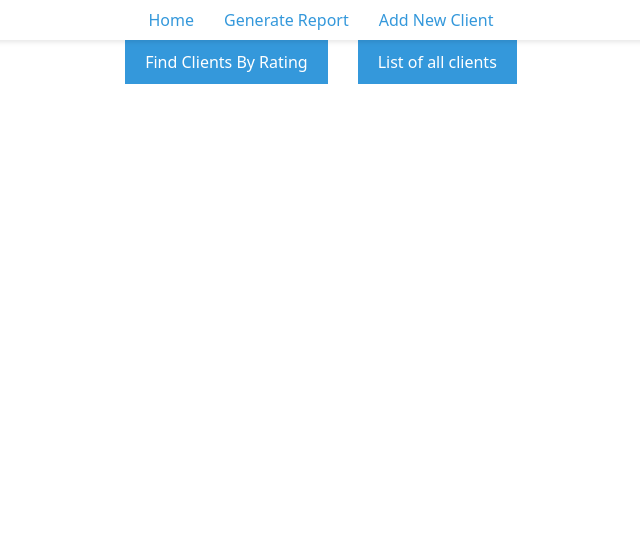
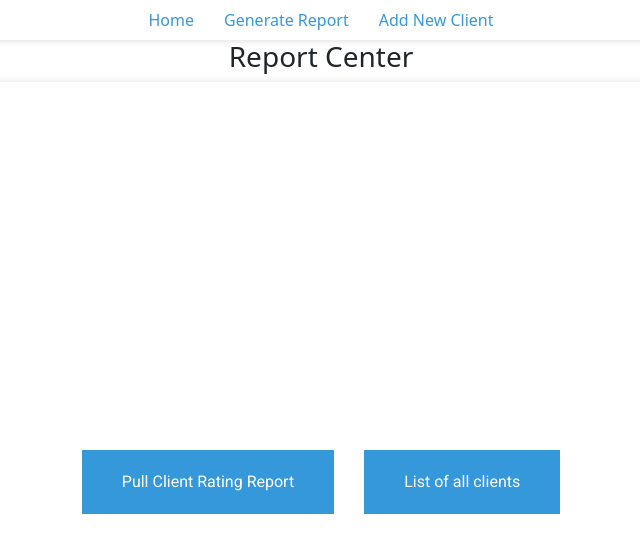
Before and after one commit to AveryCS/clientcal-react-app, a React (Vite) app: page /create-report in a window 1280 px wide. Shown: the top 552 px of the page, without its empty margins (319-959 px from the left). Built offline with nearby package versions, Linux system fonts and the light colour scheme.

Commit message:
End of day changes cob

```diff
--- /dev/null
+++ b/src/components/ClientRatingReportView.css
@@ -0,0 +1,19 @@
+.report-container{
+    display: flex;
+    flex-direction: column;
+    align-items: center;
+    justify-content: center;
+    height: 50vh;
+    background-color: #2E8BC0;
+    color: white;
+    font-family: 'Roboto', sans-serif;
+    padding: 20px;
+    box-shadow: 0 0 10px rgba(0, 0, 0, 0.1);
+    border-radius: 10px;
+}
+
+@media (max-width: 768px) {
+    .report-container {
+      padding: 20px;
+    }
+}
--- a/src/components/ClientRatingReportView.tsx
+++ b/src/components/ClientRatingReportView.tsx
@@ -1,4 +1,6 @@
 import React, { useState, useEffect } from 'react';
+import NavBar from './NavBar';
+import './ClientRatingReportView.css';
 
 interface Client {
   id: number;
@@ -71,7 +73,11 @@ const ClientRatingReportView: React.FC = () => {
   };
 
   return (
+
     <div>
+       <NavBar />
+      <div className="report-container">
+
       <h2>Client Rating Report</h2>
       <label>
         Select Rating:
@@ -103,6 +109,7 @@ const ClientRatingReportView: React.FC = () => {
       <button onClick={handlePrintReport}>Print Report</button>
       <button onClick={handleDownloadReport}>Download Report</button>
     </div>
+    </div>
   );
 };
 
--- /dev/null
+++ b/src/components/CreateReportView.css
@@ -0,0 +1,24 @@
+.report-buttons-container{
+    display: flex;
+    flex-direction: row;
+    /* align-items: center; */
+    /* justify-content: center; */
+    height: 100vh;
+    background-color:white ;
+    color:#2E8BC0 ;
+    font-family: 'Roboto', sans-serif;
+    padding: 20px;
+    box-shadow: 0 0 10px rgba(0, 0, 0, 0.1);
+    border-radius: 10px;
+
+}
+
+.report-button{
+    padding: 80px;
+}
+.report-center{
+    display: flex;
+    justify-content: center;
+
+
+}
--- a/src/components/CreateReportView.tsx
+++ b/src/components/CreateReportView.tsx
@@ -3,6 +3,7 @@ import StyledButton from './styledcomponents/StyledButton';
 import { Link } from 'react-router-dom';
 import { ButtonContainer } from './styledcomponents/HomeViewStyles';
 import NavBar from './NavBar';
+import './CreateReportView.css';
 
 interface Client {
   id: number;
@@ -17,18 +18,19 @@ interface Client {
 const CreateReportView: React.FC = () => {
 
   return (
-    <div><NavBar />
-    <ButtonContainer>
+    <div className= "create-report-nav-bar"><NavBar />
+    <h3 className="report-center">Report Center</h3>
+    <ButtonContainer className="report-buttons-container">
         {/* Link to Add New Client */}
         <Link to="/client-rating-report">
           <div className="box"></div>
-          <StyledButton>Find Clients By Rating</StyledButton>
+          <StyledButton className="report-button">Pull Client Rating Report</StyledButton>
         </Link>
 
         {/* Link to Generate Report */}
         <Link to="/all-clients-report">
           <div className="box"></div>
-          <StyledButton>List of all clients</StyledButton>
+          <StyledButton className="report-button">List of all clients</StyledButton>
         </Link>
       </ButtonContainer>
       </div>
--- a/src/components/NavBar.css
+++ b/src/components/NavBar.css
@@ -2,10 +2,14 @@
 .navbar {
     display: flex;
     justify-content: center;
-    background-color: #ffffff;
+    background-color: hsl(0, 0%, 100%);
     padding: 10px;
+
     box-shadow: 0 2px 5px rgba(0, 0, 0, 0.1);
   }
+  /* .navbar-links{
+    padding-bottom: 30px;
+  } */
 
   .navbar a {
     color: #3498db;
--- a/src/components/SingleClientView.css
+++ b/src/components/SingleClientView.css
@@ -1,5 +1,3 @@
-/* SingleClientView.css */
-
 .single-client-view {
     display: flex;
     flex-direction: column;
@@ -7,10 +5,21 @@
     margin: 20px;
   }
 
+  .editable-fields-container {
+    display: flex;
+    flex-direction: column;
+    align-items: center;
+  }
+
+  .row-container {
+    display: flex;
+    align-items: center;
+    margin-bottom: 10px;
+  }
+
   .editable-field {
     display: flex;
     align-items: center;
-    margin-bottom: 10px;
   }
 
   .label {
--- a/src/components/SingleClientView.tsx
+++ b/src/components/SingleClientView.tsx
@@ -55,6 +55,7 @@
 
 // export default SingleClientView;
 //------
+// SingleClientView.tsx
 import React, { useEffect, useState } from 'react';
 import { useParams } from 'react-router-dom';
 import NavBar from './NavBar';
@@ -153,12 +154,14 @@ const SingleClientView: React.FC = () => {
   };
 
   return (
+    <div>
+      <NavBar />
       <div className="single-client-view">
-      <NavBar />
         <h2>{client?.name}'s Profile</h2>
         <p>Client Rating: {client?.clientRating}</p>
         <div className="editable-fields-container">
           <div className="editable-field">
+            <div className="fields-container">
               <div className="label">Hours Booked Per Year:</div>
               {editMode.hoursBookedPerYear ? (
                 <div className="input-container">
@@ -223,8 +226,10 @@ const SingleClientView: React.FC = () => {
             </div>
           </div>
           <p>Email: {client?.email}</p>
+        </div>
         {error && <p className="error-message">{error}</p>}
         {successMessage && <p className="success-message">{successMessage}</p>}
+      </div>
     </div>
   );
 };
--- a/src/components/styledcomponents/StyledButton.tsx
+++ b/src/components/styledcomponents/StyledButton.tsx
@@ -2,7 +2,7 @@
 import styled from 'styled-components';
 
 const StyledButton = styled.button`
-  padding: 10px 20px;
+  padding: 20px 40px;
   margin: 0 10px;
   background-color: #3498db;
   color: #fff;
```
Lines whose indentation alone changed are shown as unchanged.
